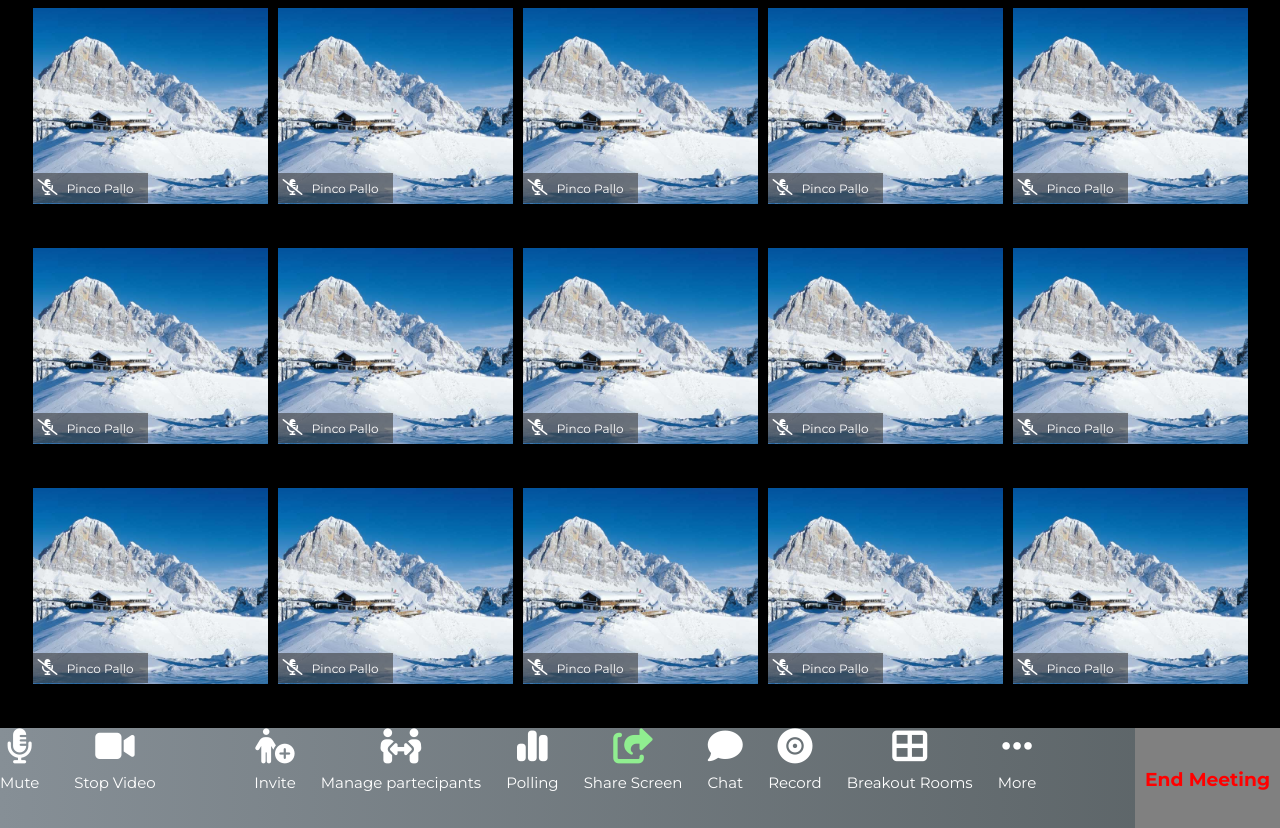
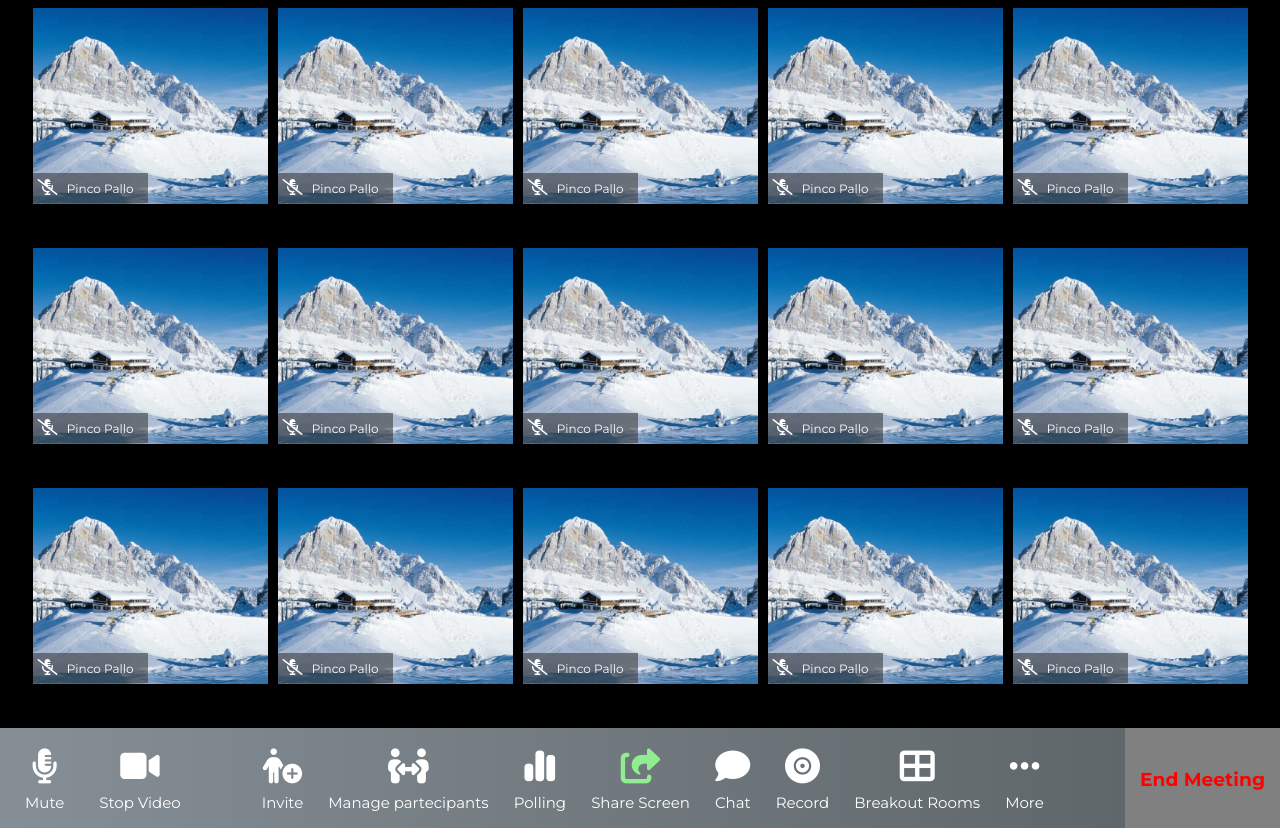
Before and after one commit to manuelgaleone/html-css-zoom, a plain HTML site: page index.html in a window 1280 px wide. Shown: the part 1020-1848 px from the top of the page. Drawn offline with Linux system fonts and the light colour scheme.

Commit message:
Fixing margins

```diff
--- a/css/style.css
+++ b/css/style.css
@@ -179,6 +179,10 @@ body {
 
 .pad-top {
     padding-top: 40px;
-    padding-left: 10px;
-    padding-right: 10px;
+    padding-left: 15px;
+    padding-right: 15px;
 }
+
+.padding-top {
+    padding-top: 20px;
+}
--- a/index.html
+++ b/index.html
@@ -321,7 +321,7 @@
     <footer class="main-footer">
         <div class="container height">
             <div class="row-space height">
-                <div class="col-3 height white center">
+                <div class="col-3 height white center padding-top pad-left">
                     <div class="row">
                         <div class="mic-mute">
                             <i class="fa-solid fa-microphone-lines mic "></i>
@@ -339,7 +339,7 @@
 
                 </div>
 
-                <div class="col-6 height white center">
+                <div class="col-6 height white center padding-top">
                     <div class="row">
                         <div class="invite">
                             <i class="fa-solid fa-person-circle-plus mic"></i>
```
